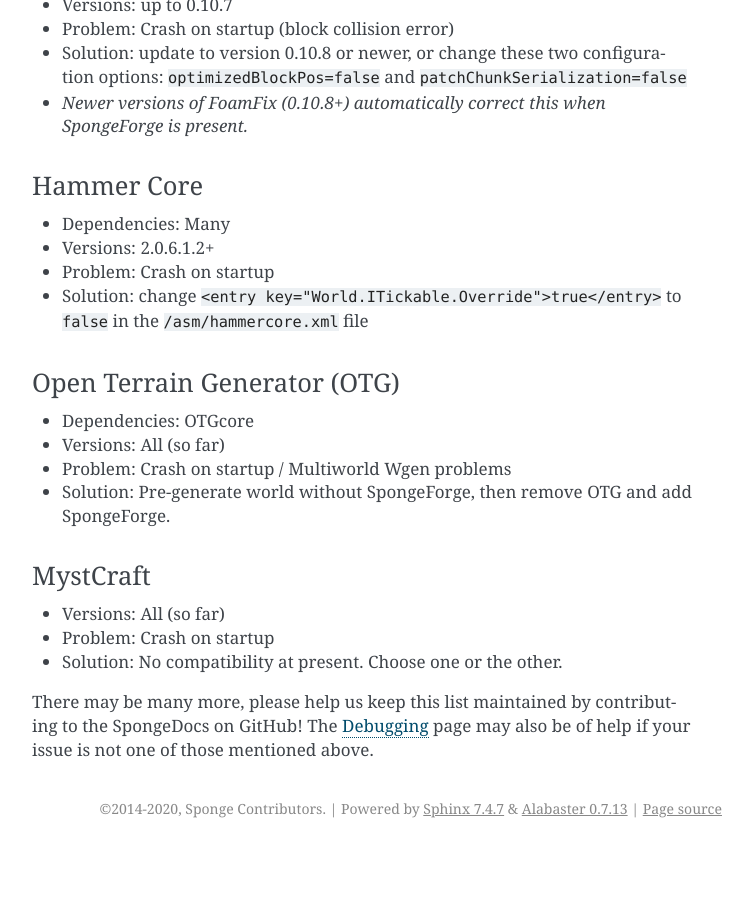
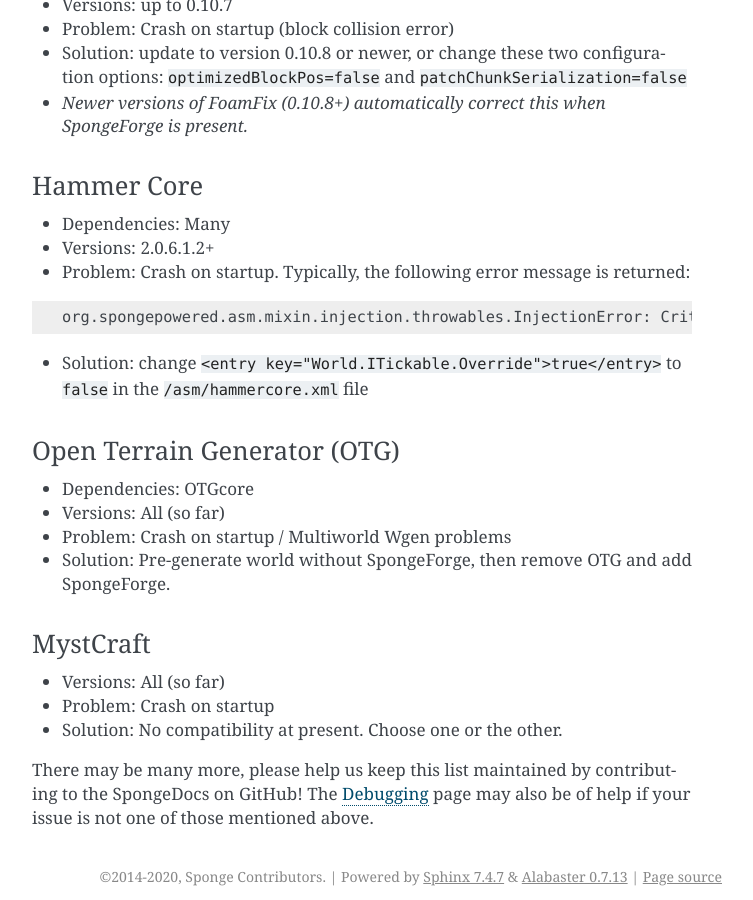
Before and after one commit to SpongePowered/SpongeDocs, a Sphinx documentation site: the page built from source/server/spongineer/incompatible.rst, in a window 1280 px wide and 900 px high, scrolled down 996 px. Shown: the whole window, without its empty margins (388-1141 px from the left). Built offline with Sphinx 7.4.7, drawn with Linux system fonts in a browser that asks for light colours; pages that are not in the unit, such as notebooks, are missing from menus; before the commit the page ends 1844 px from its top, so only the background shows below that.

Commit message:
Log example for Hammer Core crash

```diff
--- a/source/server/spongineer/incompatible.rst
+++ b/source/server/spongineer/incompatible.rst
@@ -44,7 +44,12 @@
 ~~~~~~~~~~~
 - Dependencies: Many
 - Versions: 2.0.6.1.2+
-- Problem: Crash on startup
+- Problem: Crash on startup. Typically, the following error message is returned:
+
+.. code-block:: none
+
+    org.spongepowered.asm.mixin.injection.throwables.InjectionError: Critical injection failure: Redirector onUpdateTileEntities(Lnet/minecraft/util/ITickable;)V in mixins.common.core.json:world.WorldMixin failed injection check, (0/1) succeeded. Scanned 1 target(s). Using refmap mixins.common.refmap.json
+
 - Solution: change ``<entry key="World.ITickable.Override">true</entry>`` to ``false`` in the ``/asm/hammercore.xml`` file
 
 Open Terrain Generator (OTG)
```
